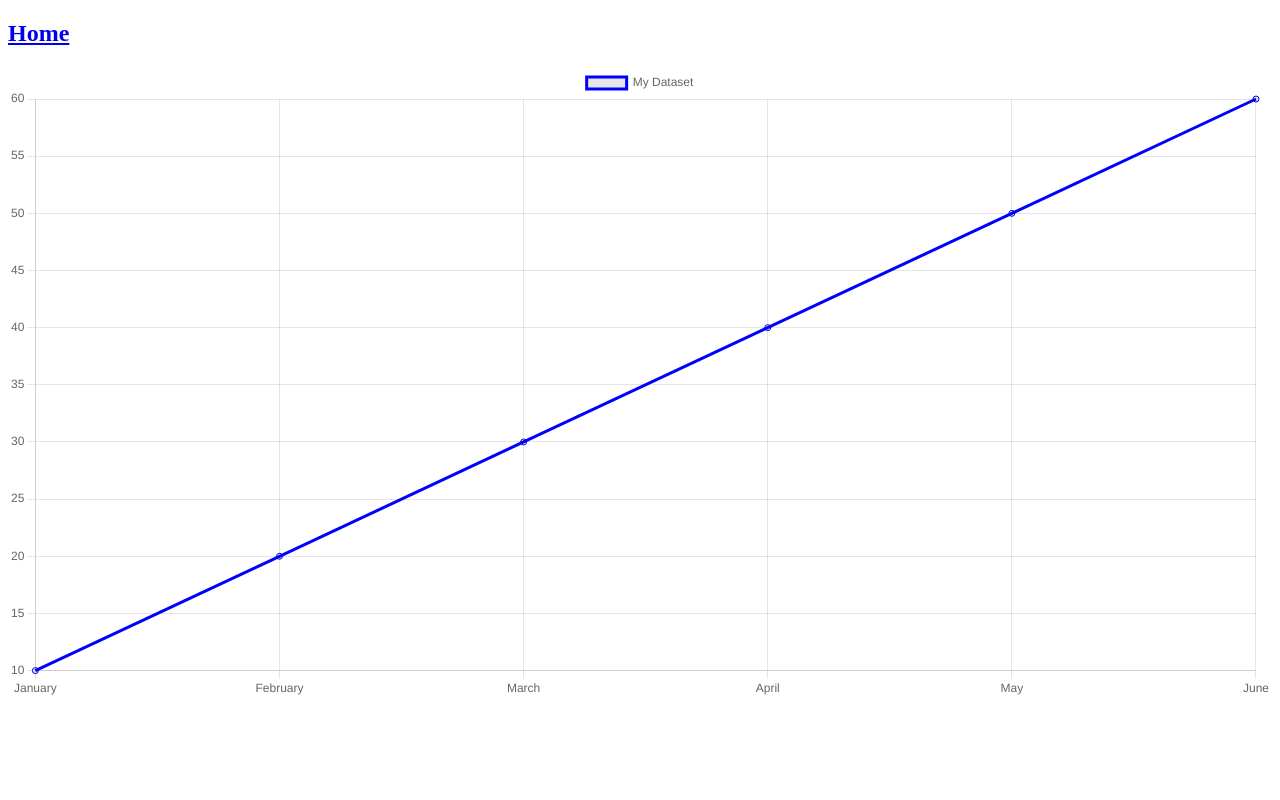
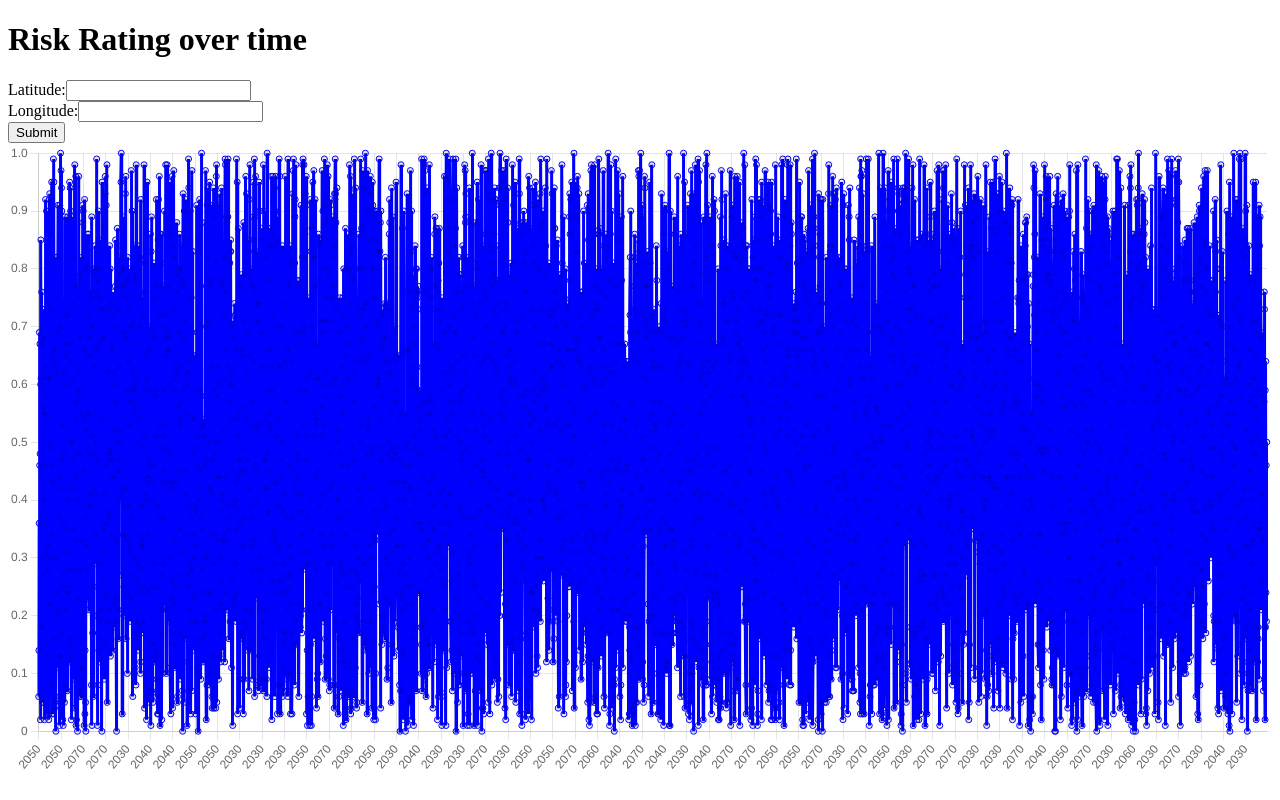
Before and after one commit to rvi01/RiskThinkingWorkSamples, a Next.js app: page /chart in a window 1280 px wide. Built offline with nearby package versions, Linux system fonts and the light colour scheme.

Commit message:
last one

```diff
--- a/package.json
+++ b/package.json
@@ -22,9 +22,11 @@
     "papaparse": "^5.4.1",
     "postcss": "8.4.23",
     "react": "18.2.0",
+    "react-chartjs-2": "^5.2.0",
     "react-data-table-component": "^7.5.3",
     "react-dom": "18.2.0",
     "react-leaflet": "^4.2.1",
+    "react-tooltip": "^5.11.1",
     "tailwindcss": "3.3.1",
     "typescript": "5.0.4",
     "xlsx": "^0.18.5"
--- a/src/components/LineChart.tsx
+++ b/src/components/LineChart.tsx
@@ -1,41 +1,140 @@
-import React, { useEffect, useRef } from 'react';
+import { useEffect, useState } from 'react';
 import Chart from 'chart.js/auto';
+import Papa from 'papaparse';
+import { Line } from 'react-chartjs-2';
+import {
+  Chart as ChartJS,
+  LineElement,
+  CategoryScale,
+  LinearScale,
+  PointElement
+  } from 'chart.js'
 
 
-interface Props {
-  data: number[];
-  labels: string[];
+  ChartJS.register(
+    LineElement,
+    CategoryScale,
+    LinearScale,
+    PointElement
+  )
+interface RiskData {
+  Asset_Name: string;
+  Lat: number;
+  Long: number;
+  Business_Category: string;
+  Risk_Rating: number;
+  Risk_Factors: string;
+  Year: number;
 }
 
-const LineChart: React.FC<Props> = ({ data, labels }) => {
-  const chartRef = useRef<Chart>();
+interface LineGraphProps {
+  Lat?: number;
+  Asset_Name?: string;
+  Business_Category?: string;
+  Long?: number;
+}
 
+interface LineGraphState {
+  data: RiskData[];
+}
+
+const LineGraph = ({ Lat, Asset_Name, Business_Category,Long }: LineGraphProps) => {
+  const [lat, setLat] = useState<number>();
+  const [long, setLong] = useState<number>();
+  const [state, setState] = useState<LineGraphState>({
+    data: [],
+  });
   useEffect(() => {
-    if (chartRef.current) {
-      chartRef.current.destroy();
-    }
-
-    chartRef.current = new Chart('myChart', {
-      type: 'line',
-      data: {
-        labels: labels,
-        datasets: [
-          {
-            label: 'My Dataset',
-            data: data,
-            fill: false,
-            borderColor: 'blue',
-            tension: 0,
-          },
-        ],
-      },
-      options: {
-        responsive: true,
+    // load the CSV data using PapaParse
+    Papa.parse('/locations.csv', {
+      download: true,
+      header: true,
+      complete: (results) => {
+        let data = results.data as RiskData[];
+        // filter the data based on the selected location, asset, or category
+        if (Lat && Long) {
+          data = data.filter((d) => d.Lat === Lat && d.Long === Long);
+        } else if (Asset_Name) {
+          data = data.filter((d) => d.Asset_Name === Asset_Name);
+        } else if (Business_Category) {
+          data = data.filter((d) => d.Business_Category === Business_Category);
+        }
+        setState({ data });
       },
     });
-  }, [data, labels]);
 
-  return <canvas id="myChart" />;
+  }, [Lat, Asset_Name, Business_Category]);
+
+
+  const handleSubmit = (e: React.FormEvent<HTMLFormElement>) => {
+    e.preventDefault();
+    // reload the data when the form is submitted
+    setState({ data: [] });
+  };
+  // prepare the data for Chart.js
+  const chartData = {
+    labels: state.data.map((d) => d.Year),
+    datasets: [
+      {
+        label: 'Risk Rating',
+        data: state.data.map((d) => d.Risk_Rating),
+        borderColor: 'blue',
+        fill: false,
+      },
+    ],
+  };
+
+  // set up the chart options
+  const chartOptions = {
+    scales: {
+      xAxes: [
+        {
+          scaleLabel: {
+            display: true,
+            labelString: 'Year',
+          },
+        },
+      ],
+      yAxes: [
+        {
+          scaleLabel: {
+            display: true,
+            labelString: 'Risk Rating',
+          },
+        },
+      ],
+    },
+    title: {
+      display: true,
+      text: 'Risk Rating over Time',
+    },
+    legend: {
+      display: true,
+    },
+  };
+
+  return (
+    <div>
+      <div>
+      <form onSubmit={handleSubmit}>
+        <label>
+          Latitude:
+          <input type="number" value={lat} onChange={(e) => setLat(parseFloat(e.target.value))} />
+        </label>
+        <br />
+        <label>
+          Longitude:
+          <input type="number" value={long} onChange={(e) => setLong(parseFloat(e.target.value))} />
+        </label>
+        <br />
+        <button type="submit">Submit</button>
+      </form>
+      <div>
+        <Line data={chartData} options={chartOptions} />
+      </div>
+    </div>
+    </div>
+  );
 };
 
-export default LineChart;
+export default LineGraph;
--- a/src/pages/chart.tsx
+++ b/src/pages/chart.tsx
@@ -1,17 +1,11 @@
-import React from 'react';
-import LineChart from '../components/LineChart';
-import Link from 'next/link';
+import LineGraph from "../components/LineChart";
 
-const Page: React.FC = () => {
-  const data = [10, 20, 30, 40, 50, 60];
-  const labels = ['January', 'February', 'March', 'April', 'May', 'June'];
+export default function Home() {
+  return (
+    <div>
+      <h1>Risk Rating over time</h1>
 
-  return <>
-    <div>
-        <h2><Link href="/">Home</Link></h2>
+      <LineGraph />
     </div>
-    <LineChart data={data} labels={labels}></LineChart>
-  </>;
-};
-
-export default Page;
+  );
+}
```
Also changed, not shown: public/locations.csv, 1 other file (tests, documents, lock files or other folders).
